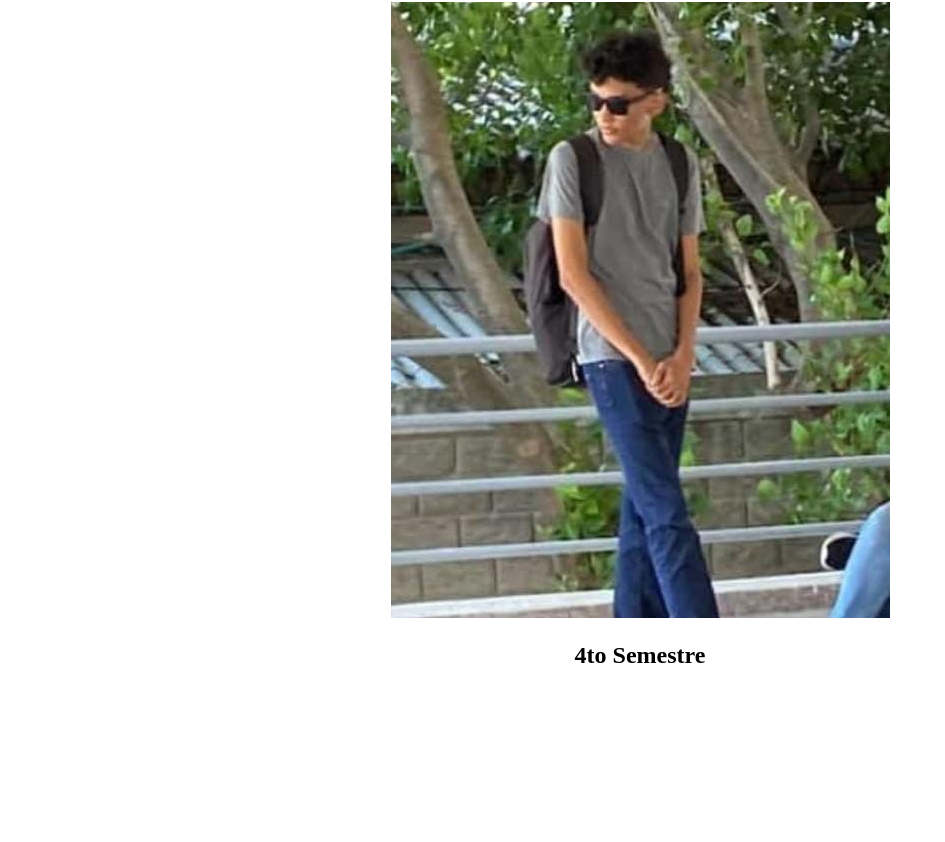
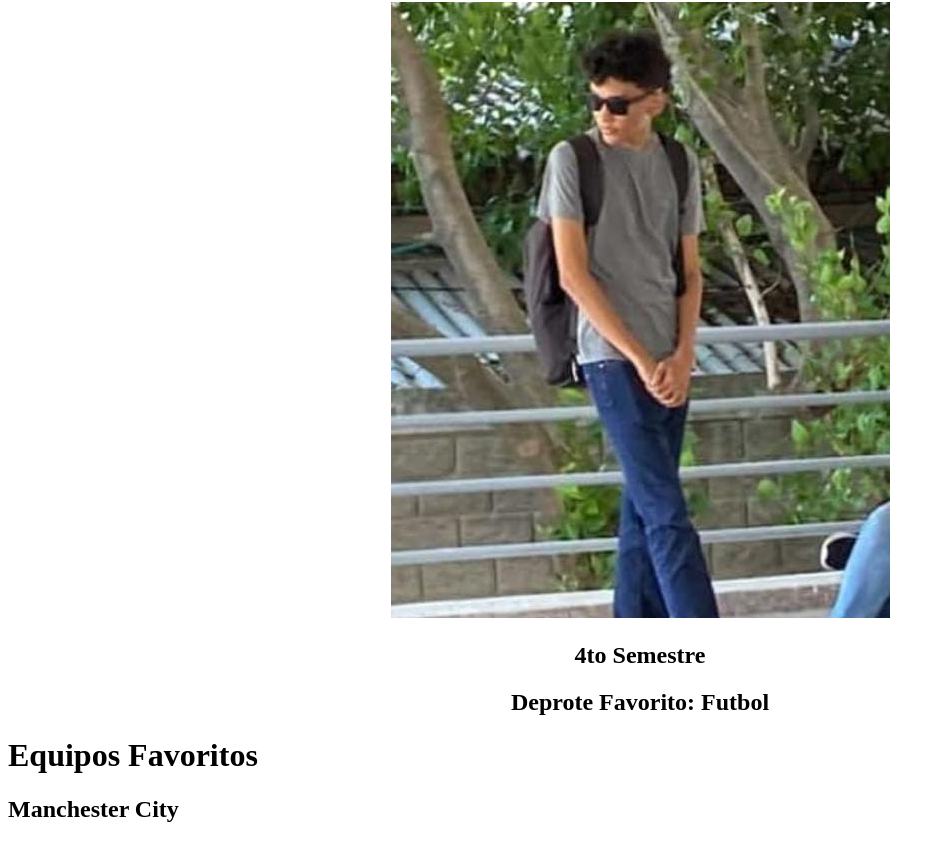
Before and after one commit to SirCarlosR/TrabajoBuenasPracticas, a plain HTML site: page Index.html in a window 1280 px wide. Shown: the part 78-920 px from the top of the page, without its empty margins (0-945 px from the left). Before the commit the page ends 800 px from the top, so only its background shows below. Drawn offline with Linux system fonts and the light colour scheme.

Commit message:
Deporte Fav y Primer Equipo

```diff
--- a/Index.html
+++ b/Index.html
@@ -10,6 +10,11 @@
         <h1>Carlos Andres Rodriguez Echeverry</h1>
         <img src="MiFoto.jpg" alt="">
         <h2>4to Semestre</h2>
+        <h2>Deprote Favorito: Futbol</h2>
+    </div>
+    <div>
+        <h1>Equipos Favoritos</h1>
+        <h2>Manchester City</h2>
 
     </div>
 </body>
```
